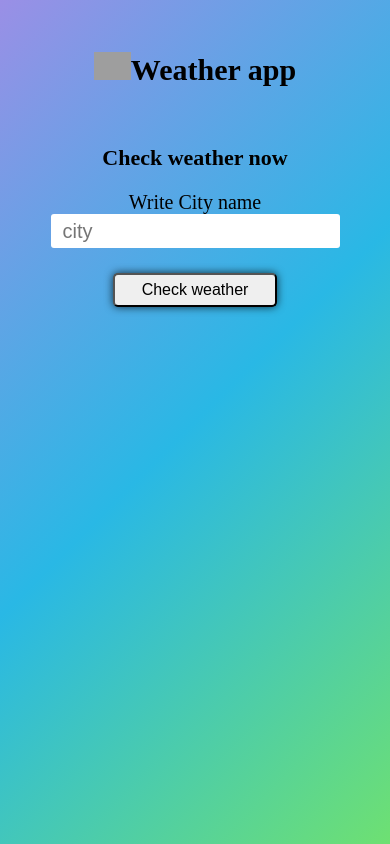
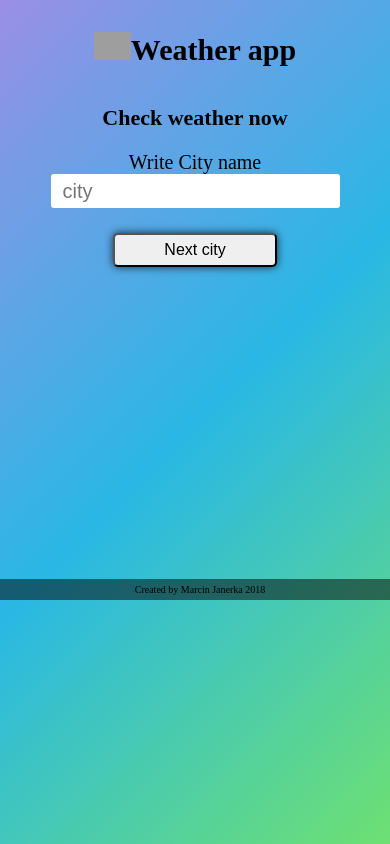
Before and after one commit to marcinj8/weather, a plain HTML site: page index.html in a window 390 px wide. Both pictures are taken after a click on the button "Check weather". Drawn offline with Linux system fonts and the light colour scheme; no server answers; grey boxes are pictures that could not be loaded.

Commit message:
Add files via upload

```diff
--- a/index.html
+++ b/index.html
@@ -10,7 +10,7 @@
       <div class='navbar'>
         <div class='navbar__title'>
           <div class='navbar__title--flex'>
-            <img class='navbar__img' src='https://image.flaticon.com/icons/svg/929/929078.svg'  alt='Sun free icon' title='Sun free icon'>
+            <img class='navbar__img' src='https://image.flaticon.com/icons/svg/929/929078.svg' >
             <h1>
               Weather app
             </h1>
@@ -29,21 +29,21 @@
           <button class='weatherBox__btn' id='getData'>
             Check weather
           </button>
+
+
         </div>
         <div class='weatherBox__showInfo'>
 
           </div>
       </div>
-      <!-- <div id="openweathermap-widget-15"></div> -->
 
       <footer class='footer'>
-
+        Created by Marcin Janerka 2018
       </footer>
     </div>
 
     <script src='jquery-3.3.1.min.js'></script>
     <script src='js/getData.js'></script>
-    <script src='js/main.js'></script>
 
   </body>
 </html>
--- a/js/getData.js
+++ b/js/getData.js
@@ -1,6 +1,6 @@
 const APIKEY = 'f6ca47399124cfa87c537ac81d7517a2';
+let inputCity = $('#city');
 let city = "";
-let inputCity = $('#city');
 let currentWeather = {};
 
 class Weather {
@@ -36,15 +36,12 @@ class Weather {
         this.showMain();
         $('.weatherBox__showInfo--box').append('<button class="weatherBox__btn" onClick="clear()">Close</button>')
 
-
-
         // Object.keys(this).forEach(function (each) {
-        //     console.log(each)
+            // console.log(each)
             // console.log(typeof this.city)
             // if (typeof this[each] === "function") {
-                // this[each]();
+            // this[each]();
             // }
-
         // });
 
     }
@@ -65,7 +62,6 @@ function loadData() {
             $('.weatherBox__showInfo').slideUp().slideDown('slow');
             let backgroundUrl = 'https://openweathermap.org/img/w/' + response.weather[0].icon + '.png';
             $('.weatherBox__showInfo--box').css('background', 'url(' + backgroundUrl + ')no-repeat 5%');
-
             console.log(response)
 
         },
@@ -76,15 +72,15 @@ function loadData() {
 };
 
 function clear() {
-    console.log('clear')
     $('.weatherBox__showInfo').html('')
 }
 
-
-$('#getData').on('click', () => loadData());
+$('#getData').on('click', () => {
+    loadData();
+    $('#getData').html('Next city')
+});
 
 $('.weatherBox__showInfo').last().on('click', () => {
-    console.log('click')
     $('.weatherBox__showInfo').slideUp('slow');
     clear();
 });
--- a/scss/_hovers.scss
+++ b/scss/_hovers.scss
@@ -12,3 +12,7 @@
     -moz-box-shadow: 0px 0px 15px 0px rgba(0, 0, 0, 0.75);
     box-shadow: 0px 0px 15px 0px rgba(0, 0, 0, 0.75);
 }
+
+.navbar__img:hover{
+  transform: rotate(360deg);
+}
--- a/scss/_rwd.scss
+++ b/scss/_rwd.scss
@@ -6,9 +6,10 @@
         width: 95%;
     }
     .weatherBox__showInfo {
-        width: 90%;
+        width: 95%;
     }
     .weatherBox__showInfo--data {
+        font-size: 0.9em;
         width: 90%;
         text-align: right;
     }
@@ -34,11 +35,13 @@
         width: 95%;
     }
     .weatherBox__showInfo {
-        width: 90%;
+        width: 95%;
     }
     .weatherBox__showInfo--data {
+        font-size: 0.8em;
         width: 90%;
         text-align: right;
+        margin: 5px;
     }
     .weatherBox__showInfo--box {
         h3 {
--- a/scss/main.scss
+++ b/scss/main.scss
@@ -7,7 +7,7 @@
 }
 
 body {
-    min-height: 100vh;
+    min-height: 550px;
     background: rgba(154, 143, 230, 1);
     background: -moz-linear-gradient(-45deg, rgba(154, 143, 230, 1) 0%, rgba(41, 184, 229, 1) 50%, rgba(110, 224, 114, 1) 100%);
     background: -webkit-gradient(left top, right bottom, color-stop(0%, rgba(154, 143, 230, 1)), color-stop(50%, rgba(41, 184, 229, 1)), color-stop(100%, rgba(110, 224, 114, 1)));
@@ -30,12 +30,12 @@ body {
     }
     h2 {
         font-size: 1.4em;
-        margin: 15px;
+        margin: 5px;
     }
 }
 
 .navbar__title--flex {
-    line-height: 120px;
+    line-height: 80px;
     justify-content: center;
     display: flex;
     align-items: baseline;
@@ -45,6 +45,7 @@ body {
 .navbar__img {
     width: 10%;
     height: 10%;
+    transition: all 1s ease-in-out;
 }
 
 .weatherBox__form {
@@ -110,4 +111,14 @@ body {
     margin: 0 auto;
 }
 
+.footer {
+    background: rgba(0, 0, 0, 0.5);
+    padding: 5px;
+    text-align: center;
+    width: 100%;
+    font-size: .5em;
+    margin-top:312px;
+    z-index: -10;
+}
+
 @import 'rwd';
```
Also changed, not shown: scss/main.css, 1 other file.
